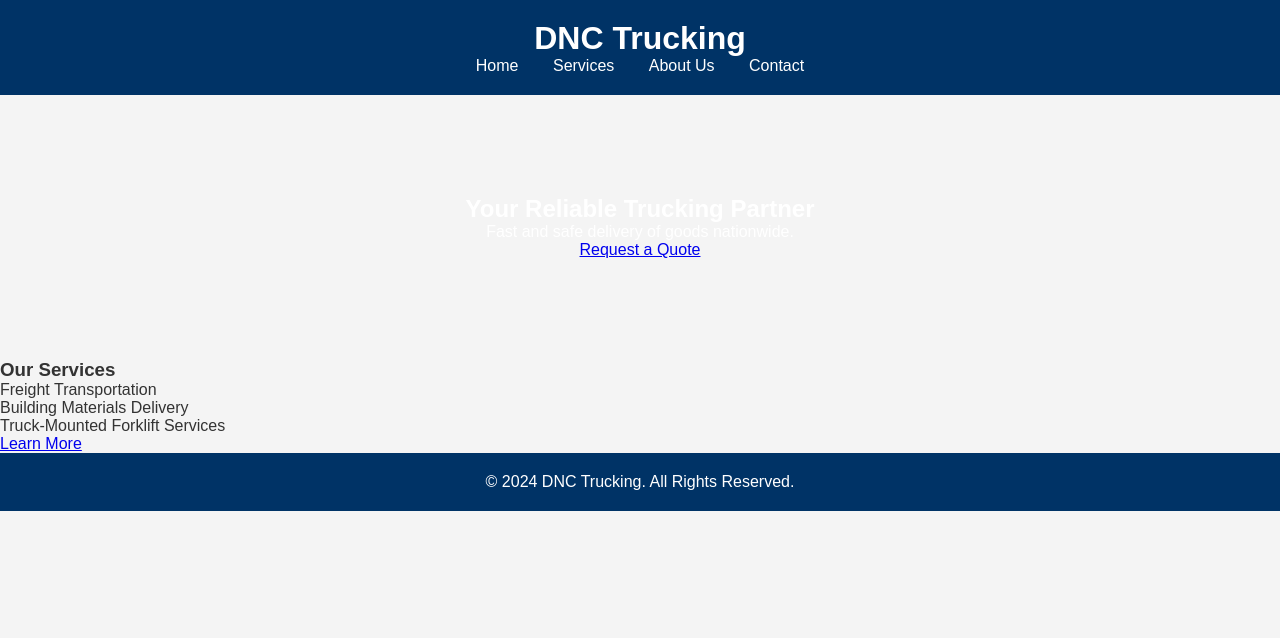
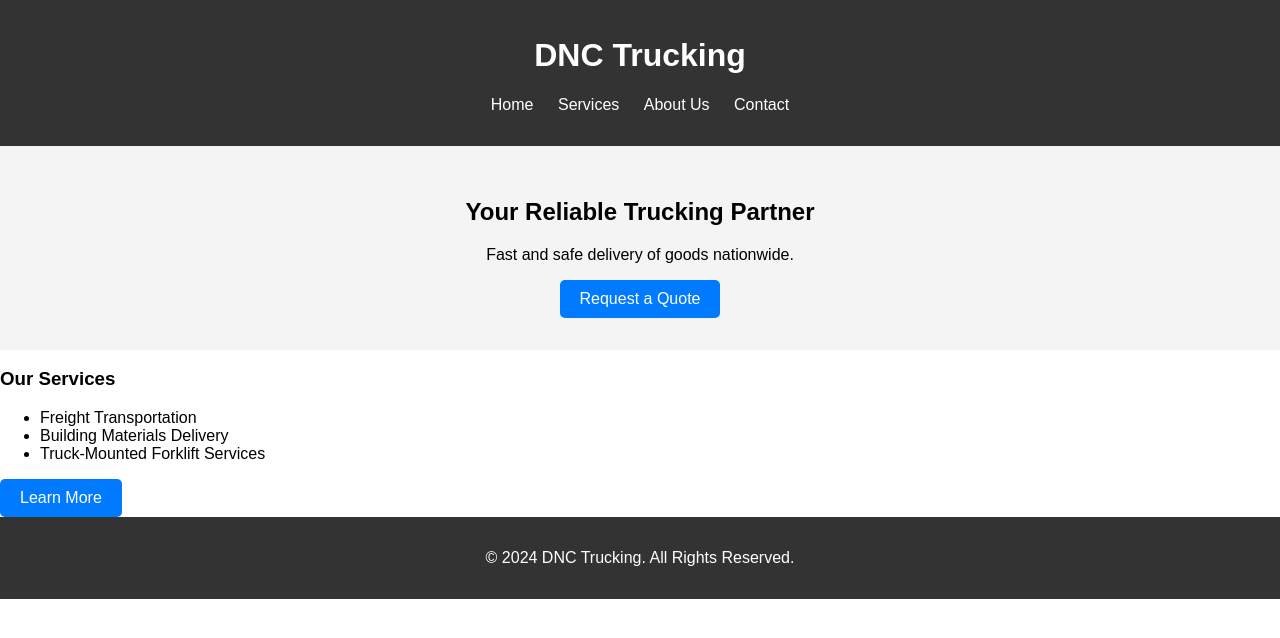
Before and after one commit to albin8tor/DNCtrucking, a plain HTML site: page index.html in a window 1280 px wide. Drawn offline with Linux system fonts and the light colour scheme.

Commit message:
Update styles.css

```diff
--- a/styles.css
+++ b/styles.css
@@ -1,19 +1,13 @@
-* {
+body {
+    font-family: Arial, sans-serif;
     margin: 0;
     padding: 0;
-    box-sizing: border-box;
-}
-
-body {
-    font-family: Arial, sans-serif;
-    background-color: #f4f4f4;
-    color: #333;
 }
 
 header {
-    background-color: #003366;
-    color: white;
-    padding: 20px 0;
+    background-color: #333;
+    color: #fff;
+    padding: 1rem;
     text-align: center;
 }
 
@@ -24,30 +18,36 @@ nav ul {
 
 nav ul li {
     display: inline;
-    margin: 0 15px;
+    margin: 0 10px;
 }
 
 nav ul li a {
-    color: white;
+    color: #fff;
     text-decoration: none;
 }
 
 #hero {
-    background: url('trucking.jpg') no-repeat center center/cover;
-    color: white;
-    text-align: center;
-    padding: 100px 20px;
-}
-
-#services {
-    padding: 50px;
-    background-color: #fff;
+    background-color: #f4f4f4;
+    padding: 2rem;
     text-align: center;
 }
 
+.cta-button {
+    display: inline-block;
+    padding: 10px 20px;
+    background-color: #007bff;
+    color: white;
+    text-decoration: none;
+    border-radius: 5px;
+}
+
+.cta-button:hover {
+    background-color: #0056b3;
+}
+
 footer {
-    background-color: #003366;
+    background-color: #333;
     color: white;
     text-align: center;
-    padding: 20px 0;
+    padding: 1rem;
 }
```
